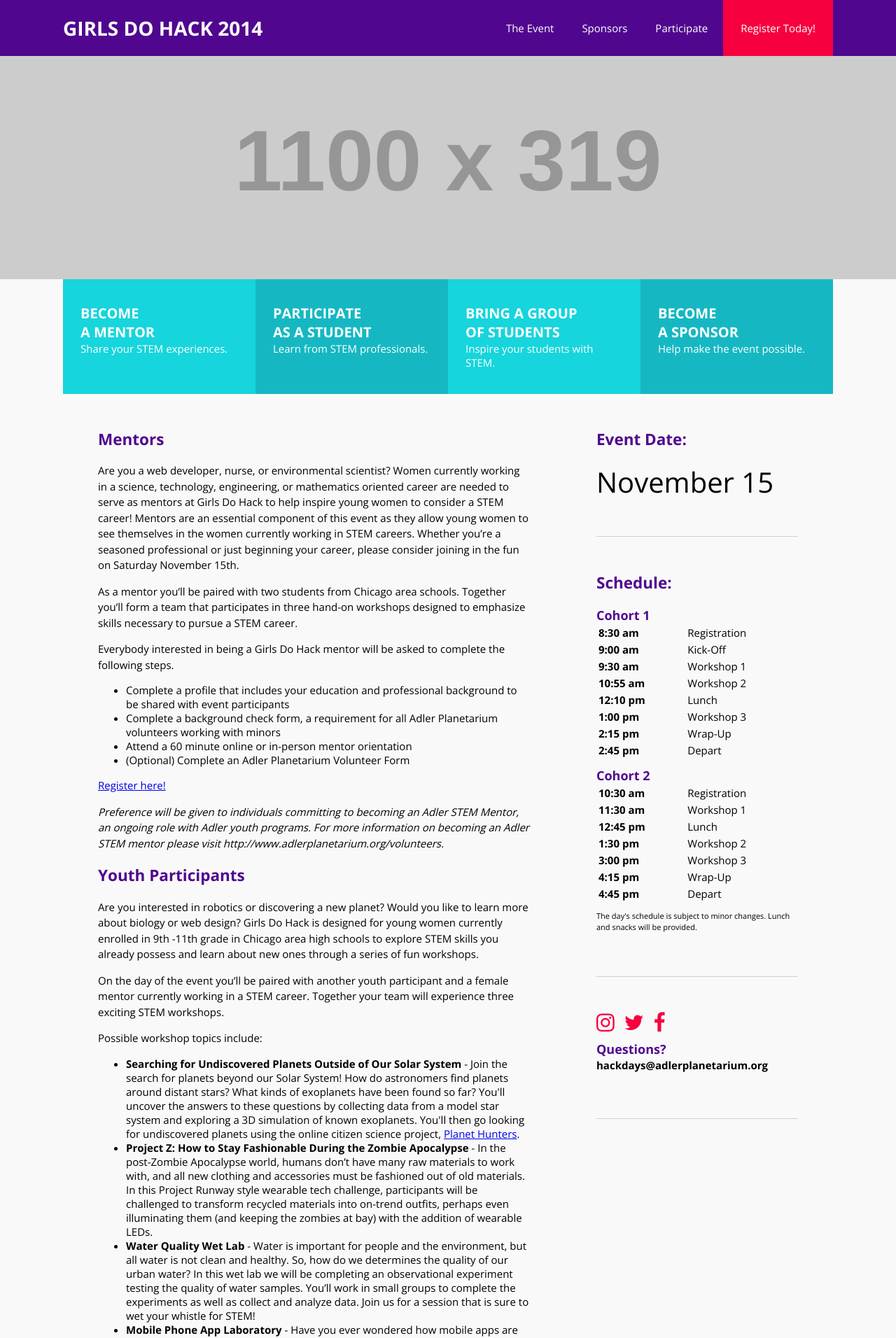
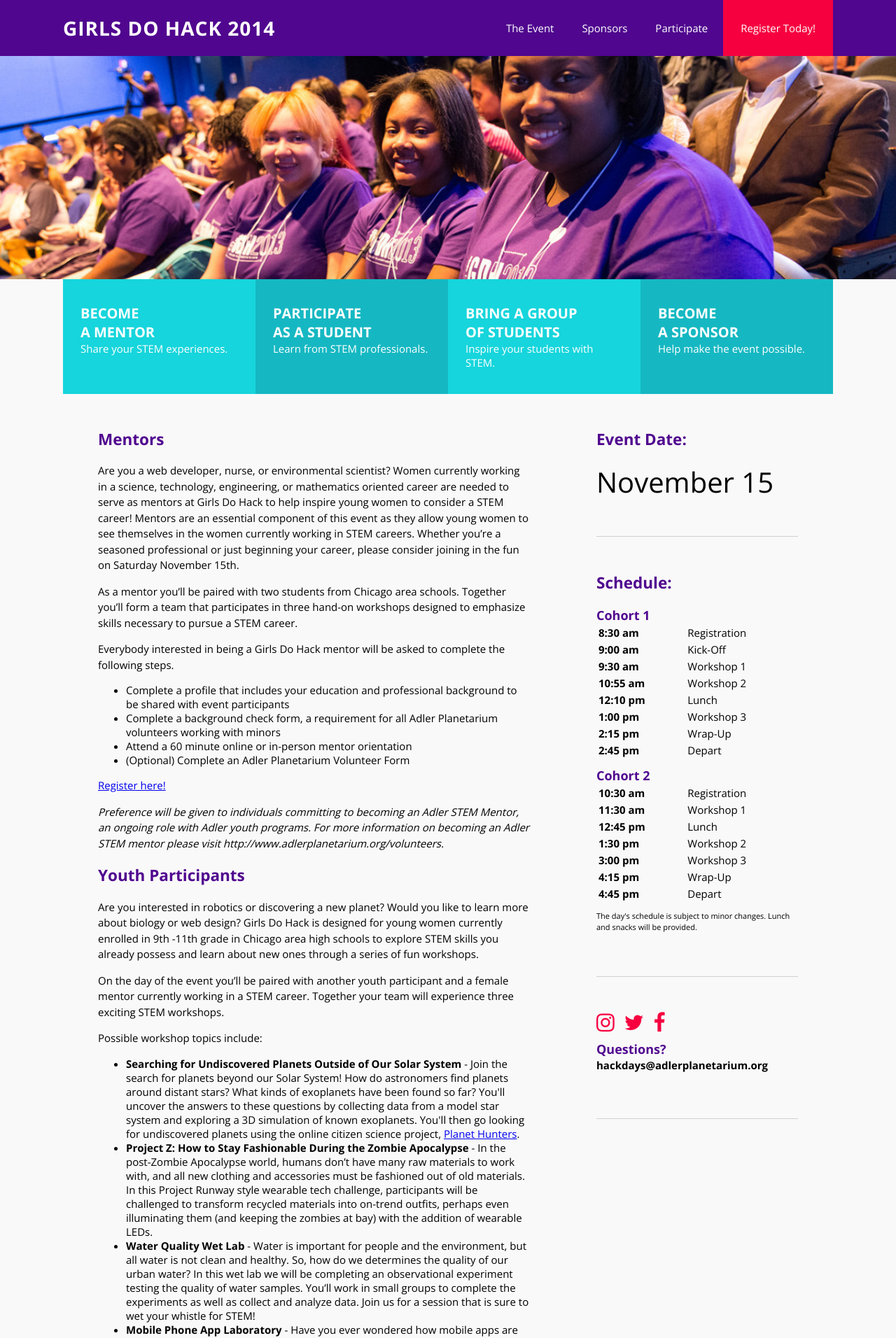
Before and after one commit to AdlerPlanetarium/girlsdohack2014, a Jekyll site: the page built from participate.html, in a window 1280 px wide. Shown: the top 1912 px of the page at 70% size. Built offline with Jekyll 4.4.1, drawn with Linux system fonts in a browser that asks for light colours; nearby versions of some CDN libraries.

Commit message:
Add photos, deploy script

```diff
--- a/_config.yml
+++ b/_config.yml
@@ -7,3 +7,4 @@
 
 # Build settings
 markdown: kramdown
+exclude: ['node_modules', 'package.json']
--- a/_includes/footer.html
+++ b/_includes/footer.html
@@ -3,7 +3,7 @@
     <ul class="adler-link-stack">
       <li>
         <a href="http://www.adlerplanetarium.org/">
-          <img src="https://static.squarespace.com/static/ta/50f07ce8e4b07454d6dd2f2f/1670/assets/adler-wordmark-footer.png" width="95" height="39" />
+          <img src="./images/adler-logo.png" width="95" height="39" />
         </a>
       </li>
       <li>
--- a/_includes/head.html
+++ b/_includes/head.html
@@ -8,6 +8,6 @@
   <link href="//maxcdn.bootstrapcdn.com/font-awesome/4.2.0/css/font-awesome.min.css" rel="stylesheet">
   <link href="http://fonts.googleapis.com/css?family=Open+Sans:100,300,400,700" rel="stylesheet" type="text/css">
 
-  <link rel="stylesheet" href="{{ "/css/main.css" | prepend: site.baseurl }}">
+  <link rel="stylesheet" href="{{ "./css/main.css" | prepend: site.baseurl }}">
   <link rel="canonical" href="{{ page.url | replace:'index.html','' | prepend: site.baseurl | prepend: site.url }}">
 </head>
--- a/_includes/sponsors.html
+++ b/_includes/sponsors.html
@@ -1,6 +1,6 @@
 <a name="sponsors"></a>
 <div class="site-sponsors">
   <div class="wrapper">
-    Girls Do Hack is presented by <b>Teza</b>
+    Girls Do Hack is presented by <img src="./images/teza-logo.jpg">
   </div>
 </div>
--- a/_sass/_layout.sass
+++ b/_sass/_layout.sass
@@ -6,13 +6,17 @@
   height: $header-height
 
   .header-links
+    -webkit-align-items: center
     align-items: center
+    display: -webkit-flex
     display: flex
+    -webkit-justify-content: space-between
     justify-content: space-between
 
     .site-title
       font-size: 28px
       font-weight: 700
+      letter-spacing: 1px
       text-transform: uppercase
 
       a
@@ -36,7 +40,7 @@
         text-decoration: none
 
 .site-picture
-  background-image: url(http://placehold.it/1100x319)
+  background-image: url(../images/gdh-hero.jpg)
   background-position: center
   background-repeat: no-repeat
   background-size: cover
@@ -46,6 +50,7 @@
   padding: 30px 0
 
   .wrapper
+    display: -webkit-flex
     display: flex
 
     .page-content
@@ -74,13 +79,14 @@
   color: white
   font-size: 22px
   font-weight: 100
-  letter-spacing: 2px
-  padding: 25px 0
+  letter-spacing: 3px
+  padding: 32px 0
   text-align: center
   text-transform: uppercase
 
-  b
-    font-size: 40px
+  img
+    margin: -5px 15px 0 15px
+    vertical-align: middle
 
 .site-footer
   background: $salmon
--- a/_sass/_options.sass
+++ b/_sass/_options.sass
@@ -1,5 +1,6 @@
 .options
   color: white
+  display: -webkit-flex
   display: flex
 
   .option
```
Also changed, not shown: package.json (added, +9 -0 lines), images/adler-logo.png (added), images/gdh-hero.jpg (added), images/teza-logo.jpg (added).
